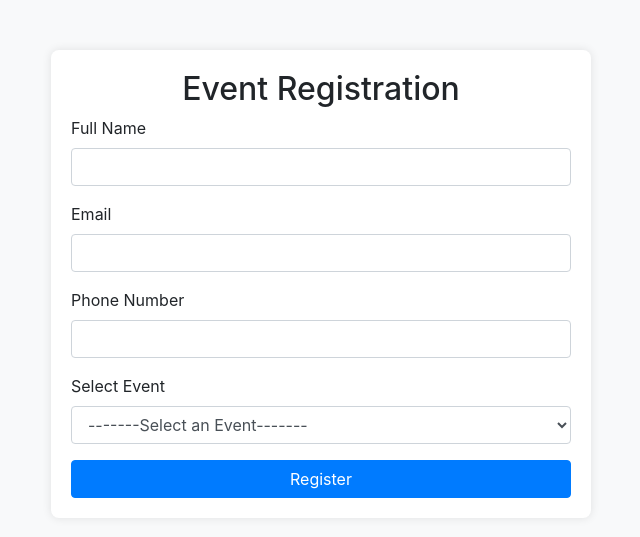
After one commit to Navkiran45/Eventify, a Python web app: template templates/reg.html in a window 1280 px wide. The commit adds this page. Shown: the top 537 px of the page, without its empty margins (319-959 px from the left). Run offline with Jinja, Linux system fonts and the light colour scheme; the template is opened without the code that fills it, so the values that code supplies are empty; some libraries are stand-ins or nearby versions.

Commit message:
initializing eventify

```diff
--- /dev/null
+++ b/templates/reg.html
@@ -0,0 +1,83 @@
+<!DOCTYPE html>
+<html lang="en">
+<head>
+    <meta charset="UTF-8">
+    <meta name="viewport" content="width=device-width, initial-scale=1.0">
+    <title>Event Registration</title>
+    <link href="https://maxcdn.bootstrapcdn.com/bootstrap/4.5.2/css/bootstrap.min.css" rel="stylesheet">
+    <style>
+        body {
+            background-color: #f8f9fa;
+        }
+        .registration-form {
+            background: #fff;
+            padding: 20px;
+            border-radius: 8px;
+            box-shadow: 0 0 10px rgba(0,0,0,0.1);
+            margin-top: 50px;
+        }
+    </style>
+
+</head>
+<body>
+
+    <div class="container">
+        <div class="row justify-content-center">
+            <div class="col-md-6">
+                <div class="registration-form">
+                    <h2 class="text-center">Event Registration</h2>
+                    <form id="registrationForm">
+                        <div class="form-group">
+                            <label for="FullName">Full Name</label>
+                            <input type="text" class="form-control" id="FullName" required>
+                        </div>
+                        <div class="form-group">
+                            <label for="E-Mail">Email</label>
+                            <input type="text" class="form-control" id="email" required>
+                        </div>
+                        <div class="form-group">
+                            <label for="Phone No.">Phone Number</label>
+                            <input type="tel" class="form-control" id="phone" required>
+                        </div>
+                        <div class="form-group">
+                            <label for="eventselect">Select Event </label>
+                            <select class="form-control" id="eventselect" required>
+                                <option value="">-------Select an Event-------</option>
+                                <option value="event 1">Event 1</option>
+                                <option value="event 2">Event 2</option>
+                                <option value="event 3">Event 3</option>
+                                <option value="event 4">Event 4</option>
+                            </select>
+                        </div>
+                         <button type="button" class="btn btn-primary btn-block" onclick="register()">Register</button>
+                    </form>
+                </div>
+            </div>
+
+        </div>
+    </div>
+    <script>
+        function register() {
+            const fullName = document.getElementById("FullName").value;
+            const email = document.getElementById("email").value;
+            const phone = document.getElementById("phone").value;
+            const eventSelected = document.getElementById("eventselect").value;
+
+
+            if (fullName && email && phone && eventSelected ) {
+                alert("Registration Successful!\n" +
+                      "Name: " + FullName + "\n" +
+                      "Email: " + email + "\n" +
+                      "Event: " + eventSelected + "\n" );
+
+            } else {
+                alert("Please fill out all fields.");
+            }
+        }
+    </script>
+
+    <script src="https://code.jquery.com/jquery-3.5.1.min.js"></script>
+    <script src="https://cdn.jsdelivr.net/npm/@popperjs/core@2.10.2/dist/umd/popper.min.js"></script>
+    <script src="https://maxcdn.bootstrapcdn.com/bootstrap/4.5.2/js/bootstrap.min.js"></script>
+</body>
+</html>
```
Also changed, not shown: templates/login.html (+11 -0 lines).
